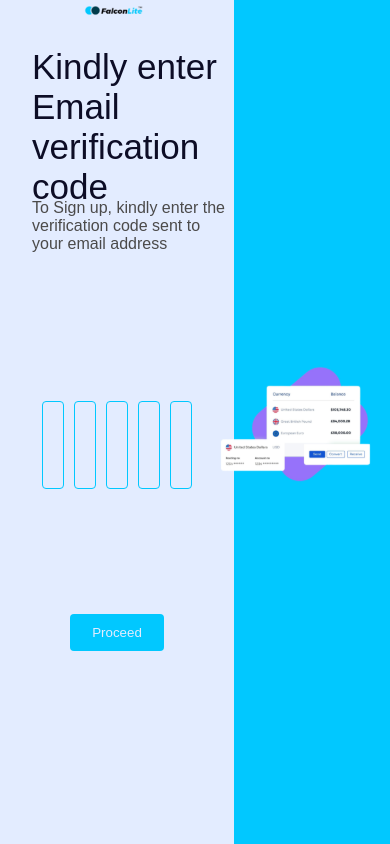
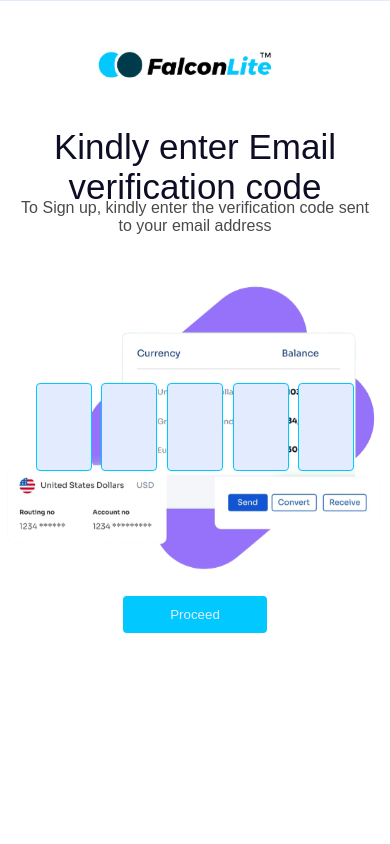
Before and after one commit to Franklivania/falcon-lite-fd-test, a React (Create React App) app: page /verification in a window 390 px wide. Built offline with nearby package versions, Linux system fonts and the light colour scheme; a web font is replaced by a local one.

Commit message:
completed mobile responsiveness

```diff
--- a/src/sass/Register.scss
+++ b/src/sass/Register.scss
@@ -69,8 +69,6 @@
 
             }
             #check{
-                // position: absolute;
-                // top: calc(($height) * 0.76);
                 display: flex;
                 flex-direction: row;
                 width: calc(($width) * 0.3);
@@ -122,3 +120,43 @@
         }
     }
 }
+
+@media screen and (min-width: 200px) and (max-width: 768px) {
+    .register{
+        width: $width;
+        transition: all 0.5s ease-in-out;
+
+        .left{
+            width: $width;
+            height: $height;
+            background: url(../assets/image.svg) center no-repeat;
+            background-size: contain;
+
+            img{
+                width: calc(($width) * 0.6);
+            }
+
+            h1{
+                padding: 0 1rem;
+                align-self: center;
+            }
+
+            form{
+                label{
+                    input{
+                        background: rgba(($bg-color), 1);
+                    }
+                }
+
+                #check{
+                    width: calc(($width) * 0.5);
+                }
+            }
+
+        }
+
+        .right{
+            display: none;
+        }
+    }
+}
--- a/src/sass/Verification.scss
+++ b/src/sass/Verification.scss
@@ -111,3 +111,47 @@
         }
     }
 }
+
+@media screen and (min-width: 200px) and (max-width: 768px) {
+    .verification{
+        width: $width;
+        transition: all 0.5s ease-in-out;
+
+        .left{
+            width: $width;
+            height: $height;
+            background: url(../assets/image.svg) center no-repeat;
+            background-size: contain;
+            padding: 0 1rem;
+
+            .top{
+                margin: 2rem 0 0 0;
+                text-align: center;
+                width: $width;
+
+                h1{
+                    align-self: center;
+                    padding: 0;
+                }
+
+
+                img{
+                    width: calc(($width) * 0.6);
+                }
+            }
+
+            form{
+                label{
+                    input{
+                        background: rgba(($bg-color), 1);
+                        width: calc(($width) * 0.14);
+                    }
+                }
+            }
+        }
+
+        .right{
+            display: none;
+        }
+    }
+}
```
